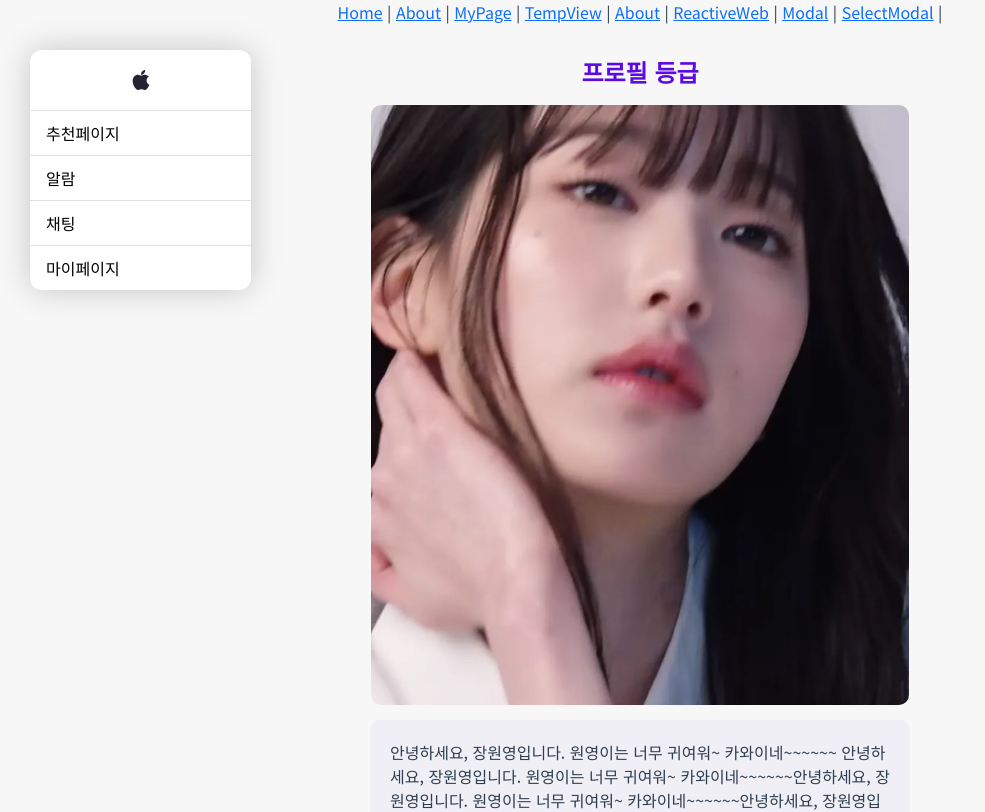
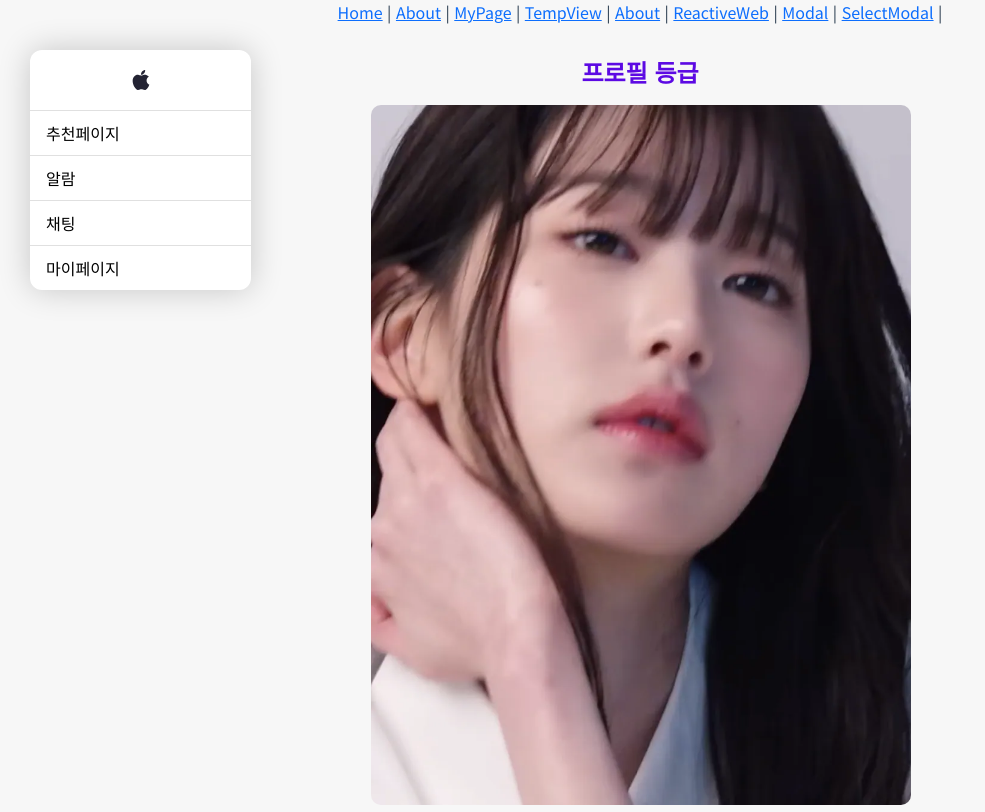
Before and after one commit to changzin/meetme, a Vue app in the folder frontend/meet_me/: page /profilegrade in a window 1280 px wide. Shown: the top 812 px of the page, without its empty margins (0-985 px from the left). Built offline with nearby package versions, Linux system fonts and the light colour scheme.

Commit message:
마이페이지 등급

```diff
--- a/frontend/meet_me/src/views/mypage/ProfileGrade.vue
+++ b/frontend/meet_me/src/views/mypage/ProfileGrade.vue
@@ -79,8 +79,8 @@ export default {
 
 .main_image{
     width: 568px;
-    min-width: 570px;
-    height: 600px;
+    min-width: 568px;
+    height: 700px;
     display: flex;
     padding: 0 8px 0 8px;
     border-radius: 10px;
@@ -88,9 +88,9 @@ export default {
 }
 
 img{
+    min-width: 540px;
     width: 568px;
-
-    height: 600px;
+    height: 700px;
     display: block;
     margin: 0 8px 0 8px;
     object-fit: cover;
@@ -138,5 +138,6 @@ img{
     background-color: #F1EFF6;
     padding: 20px;
     text-align: left;
+    margin: 0 auto;
 }
 </style>
```
